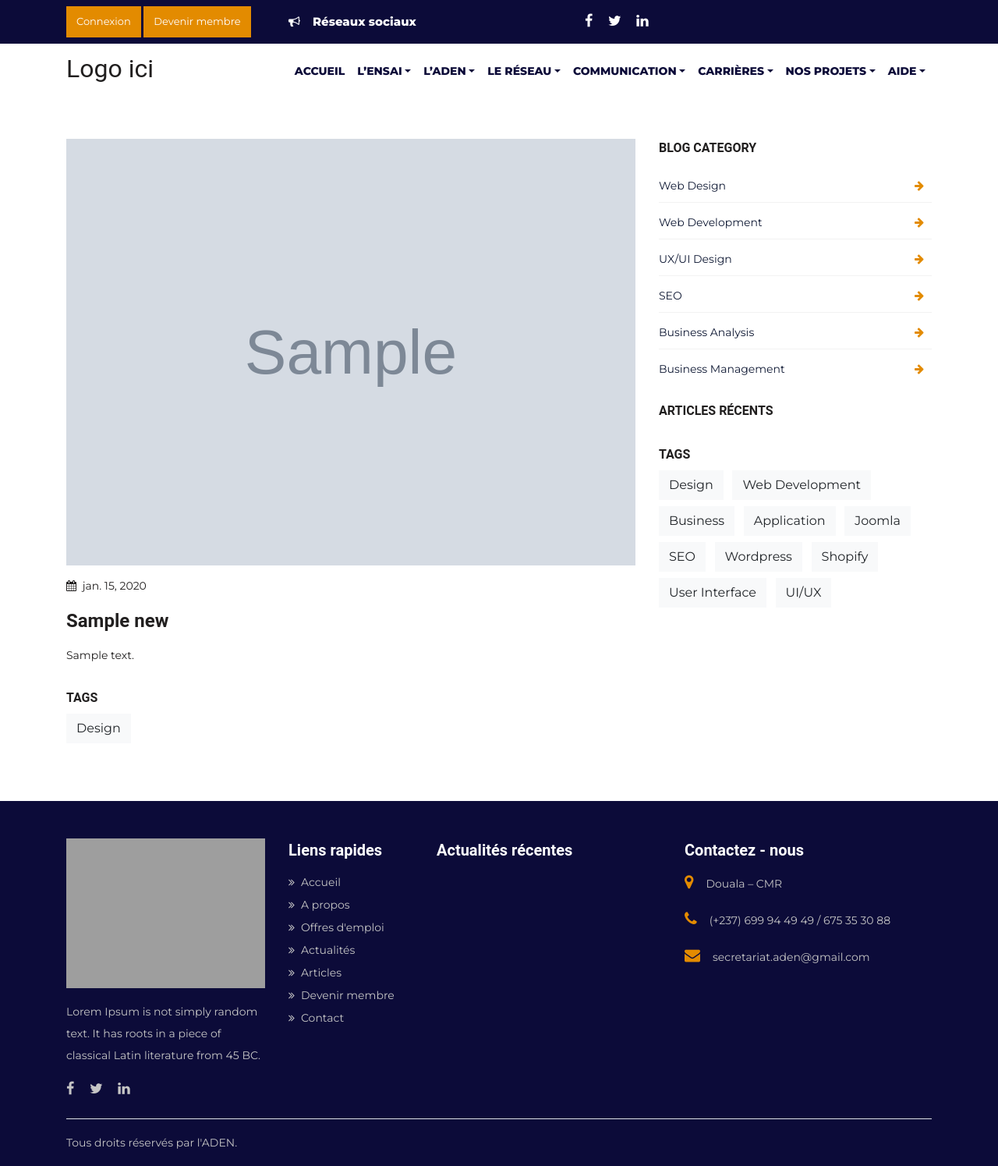
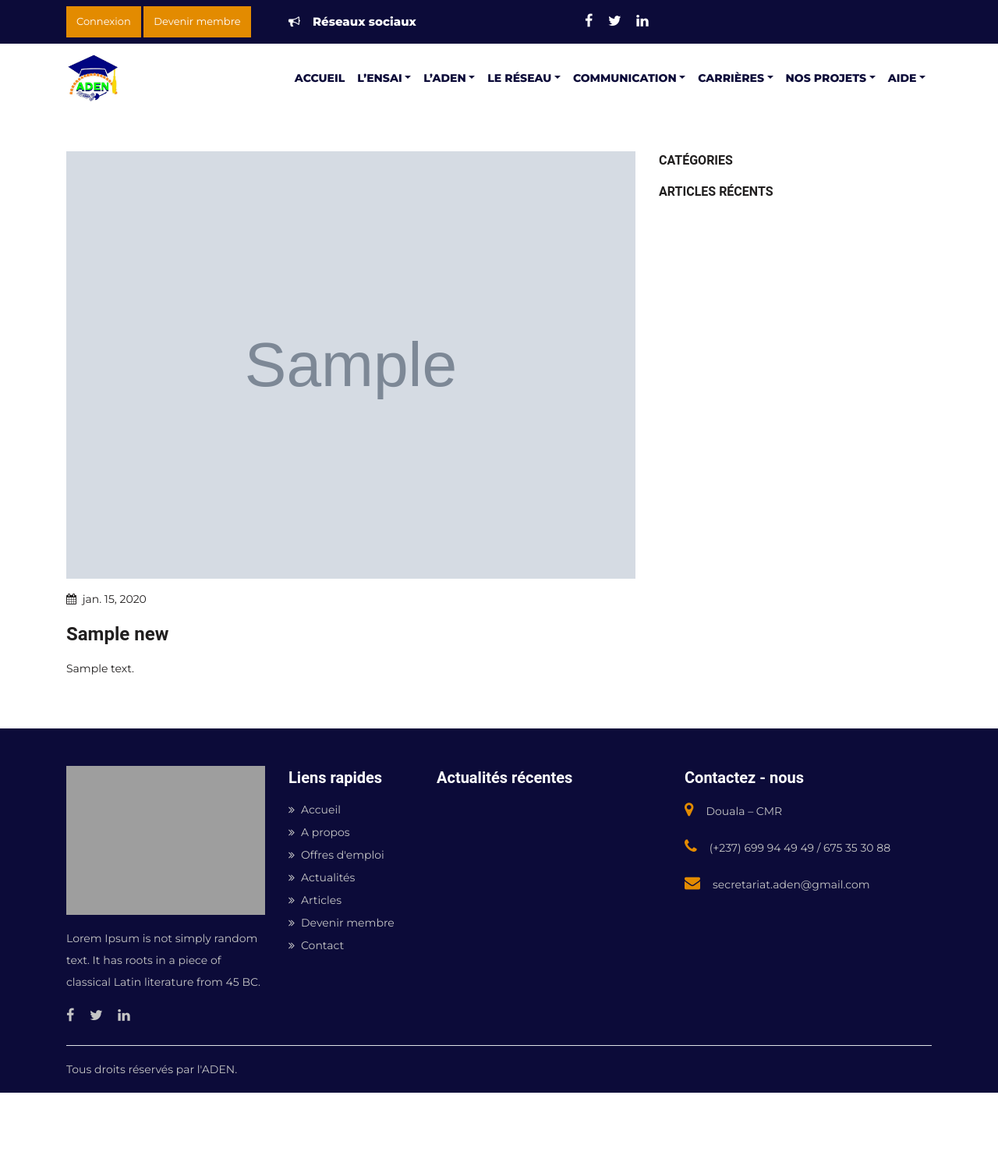
Before and after one commit to mono57/aden, a Django app: a page that uses templates/base/navbar.html in a window 1280 px wide. Shown: the whole page at 78% size. After the commit the page ends 1401 px from the top, so only its background shows below. Run offline with Django 3.2, Linux system fonts and the light colour scheme; tables that the repository leaves empty hold one stand-in row (values such as "Sample post"); grey boxes marked "Sample" are stand-in pictures; some libraries are stand-ins or nearby versions; grey boxes are pictures that could not be loaded.

Commit message:
add logo

```diff
--- a/com/templates/com/post-detail.html
+++ b/com/templates/com/post-detail.html
@@ -26,11 +26,11 @@
                 <div class="blog-desc">
                     <p>{{post.content|safe}}</p>
                 </div>
-                <div class="tags py-3">
+                <!-- <div class="tags py-3">
                     <h6 class="text-uppercase font-weight-bold">Tags</h6>
                     <a href="#" class="btn btn-light mb-2 mr-2">Design</a>
 
-                </div>
+                </div> -->
                 <!-- <div class="share">
                     <h6 class="text-uppercase font-weight-bold mb-3">Share</h6>
                     <ul class="social-icon pl-0">
@@ -108,21 +108,21 @@
                     </form>
                 </div> -->
                 <div class="blog-category">
-                    <h6 class="text-uppercase font-weight-bold mb-3">Blog Category</h6>
+                    <h6 class="text-uppercase font-weight-bold mb-3">Catégories</h6>
                     <ul class="list-unstyled">
-                        <li><a href="#">Web Design</a></li>
-                        <li><a href="#">Web Development</a></li>
-                        <li><a href="#">UX/UI Design</a></li>
-                        <li><a href="#">SEO</a></li>
-                        <li><a href="#">Business Analysis</a></li>
-                        <li><a href="#">Business Management</a></li>
+                        {% for category in categories %}
+                        <li><a href="{{category.get_absolute_url}}">{{category.name}</a></li>
+                        {% endfor %}
                     </ul>
                 </div>
                 <div class="recent-blog ">
                     <h6 class="text-uppercase font-weight-bold mb-3">Articles récents</h6>
                     {% for recent_post in recent_posts %}
                     <div class="media">
-                        <img src="assets/images/thumb_6.jpg" alt="John Doe" class="mr-3">
+                        {% if recent_post.image %}
+                        <img src="{{recent_post.image.url}}" alt="{{recent_post.title}}" class="mr-3">
+
+                        {% endif %}
                         <div class="media-body">
                             <p class="font-weight-bold mb-2">{{recent_post.title}}</p>
                             <p>Dernière modification: {{recent_post.updated_at|date}}</p>
@@ -131,19 +131,7 @@
                     {% endfor %}
 
                 </div>
-                <div class="tags pt-3">
-                    <h6 class="text-uppercase font-weight-bold">Tags</h6>
-                    <a href="#" class="btn btn-light mb-2 mr-2">Design</a>
-                    <a href="#" class="btn btn-light mb-2 mr-2">Web Development</a>
-                    <a href="#" class="btn btn-light mb-2 mr-2">Business</a>
-                    <a href="#" class="btn btn-light mb-2 mr-2">Application</a>
-                    <a href="#" class="btn btn-light mb-2 mr-2">Joomla</a>
-                    <a href="#" class="btn btn-light mb-2 mr-2">SEO</a>
-                    <a href="#" class="btn btn-light mb-2 mr-2">Wordpress</a>
-                    <a href="#" class="btn btn-light mb-2 mr-2">Shopify</a>
-                    <a href="#" class="btn btn-light mb-2 mr-2">User Interface</a>
-                    <a href="#" class="btn btn-light mb-2 mr-2">UI/UX</a>
-                </div>
+
             </div>
         </div>
     </div>
--- a/templates/base/navbar.html
+++ b/templates/base/navbar.html
@@ -11,10 +11,10 @@
         <div class="row align-content-center align-items-center">
             <div class="col-xl-3 col-lg-4 col-md-12 text-left top-btn">
                 {% if request.user.is_authenticated %}
-                  <a href="#" class="btn theme-orange" >Mon profil</a>
-                  <a href="{% url 'logout' %}" class="btn btn-danger">Déconnexion</a>
-                  {% else %}
-                  <a href="{% url 'account_login' %}" class="btn theme-orange">Connexion</a>
+                <a href="#" class="btn theme-orange">Mon profil</a>
+                <a href="{% url 'logout' %}" class="btn btn-danger">Déconnexion</a>
+                {% else %}
+                <a href="{% url 'account_login' %}" class="btn theme-orange">Connexion</a>
                 <a href="{% url 'account_signup' %}" class="btn theme-orange">Devenir membre</a>
                 {% endif %}
             </div>
@@ -35,18 +35,17 @@
 <header class="main-header" id="header">
     <div class="container">
         <nav class="navbar navbar-expand-lg navbar-dark">
-            <!-- <a class="navbar-brand" href="index.html">
+            <a class="navbar-brand" href="{% url 'home' %}">
 
-                <img src="{% static "assets/images/logo.png" %}" class="img-fluid" alt="Edusquad">
-            </a> -->
-            <h2>Logo ici</h2>
+                <img src="{% static "assets/images/logo.jpg" %}" class="img-fluid" width="70px" alt="Edusquad">
+            </a>
             <span class="navbar-toggler">
                 <i class="ti-align-left" onclick="openNav()"></i>
             </span>
             <div class="collapse navbar-collapse justify-content-end" id="collapsibleNavbar">
                 <ul class="navbar-nav">
                     <li class="nav-item ">
-                        <a class="nav-link active" href="{{home_url}}" >Accueil</a>
+                        <a class="nav-link active" href="{{home_url}}">Accueil</a>
                     </li>
                     <li class="nav-item dropdown">
                         <a class="nav-link dropdown-toggle" href="#" data-toggle="dropdown">L’ENSAI</a>
@@ -126,3 +125,86 @@
         </nav>
     </div>
 </header>
+
+<div id="mySidenav" class="sidenav">
+    <a href="javascript:void(0)" class="closebtn" onclick="closeNav()">&times;</a>
+    <div class="sidenav-links pt-4">
+        <a href="{{home_url}}">Accueil</a>
+        <button class="dropdown-btn">L'ENSAI
+            <i class="fa fa-caret-down"></i>
+        </button>
+        <div class="dropdown-container">
+            <a class="dropdown-item" href="#">Présentation institutionnelle</a>
+            <a class="dropdown-item" href="#">Ses filières et formations</a>
+
+        </div>
+        <button class="dropdown-btn">L'ADEN
+            <i class="fa fa-caret-down"></i>
+        </button>
+        <div class="dropdown-container">
+            <a class="dropdown-item" href="#">Qui sommes-nous ?</a>
+            <a class="dropdown-item" href="#">Les Statuts</a>
+            <a class="dropdown-item" href="#">Le Règlement intérieur</a>
+            <a class="dropdown-item" href="#">Le Comité Stratégique</a>
+            <a class="dropdown-item" href="#">L'Assemblée générale</a>
+            <a class="dropdown-item" href="#">Les Coordonnées</a>
+            <a class="dropdown-item" href="#">Les missions et plans d’actions annuels</a>
+        </div>
+        <button class="dropdown-btn">Réseaux
+            <i class="fa fa-caret-down"></i>
+        </button>
+        <div class="dropdown-container">
+            <a class="dropdown-item" href="#">Associations des promotions</a>
+            <a class="dropdown-item" href="#">Groupes internationaux</a>
+            <a class="dropdown-item" href="#">Conventions avec les grandes écoles</a>
+            <a class="dropdown-item" href="#">Annuaire</a>
+            <a class="dropdown-item" href="#">Nominations</a>
+            <a class="dropdown-item" href="#">Carnet</a>
+            <a class="dropdown-item" href="#">Clubs</a>
+            <a class="dropdown-item" href="#">International</a>
+            <a class="dropdown-item" href="#">News</a>
+            <a class="dropdown-item" href="#">Portrait des alumni</a>
+        </div>
+
+        <button class="dropdown-btn">Communication
+            <i class="fa fa-caret-down"></i>
+        </button>
+        <div class="dropdown-container">
+            <a class="dropdown-item" href="{{news_url}}">Actualités</a>
+            <a class="dropdown-item" href="{{events_url}}">Agenda</a>
+            <a class="dropdown-item" href="{{galery_url}}">Photos</a>
+            <a class="dropdown-item" href="#">Le Comité Stratégique</a>
+            <a class="dropdown-item" href="#">Révue interface</a>
+            <a class="dropdown-item" href="#">Téléchargements</a>
+            <a class="dropdown-item" href="{{posts_url}}">Blog</a>
+        </div>
+
+        <button class="dropdown-btn">Carrières
+            <i class="fa fa-caret-down"></i>
+        </button>
+        <div class="dropdown-container">
+            <a class="dropdown-item" href="#">Trouver un poste</a>
+            <a class="dropdown-item" href="#">Proposer une offre</a>
+            <a class="dropdown-item" href="#">Déposer son CV</a>
+            <a class="dropdown-item" href="#">Recruter un ENSAI</a>
+        </div>
+
+        <button class="dropdown-btn">Nos Projets
+            <i class="fa fa-caret-down"></i>
+        </button>
+        <div class="dropdown-container">
+            <a class="dropdown-item" href="#">Projets institutionnels</a>
+            <a class="dropdown-item" href="#">Projets industriels</a>
+            <a class="dropdown-item" href="#">Proposer une idée de projet</a>
+        </div>
+
+        <button class="dropdown-btn">Aide
+            <i class="fa fa-caret-down"></i>
+        </button>
+        <div class="dropdown-container">
+            <a class="dropdown-item" href="#">FAQ</a>
+            <a class="dropdown-item" href="#">Mentions légales</a>
+            <a class="dropdown-item" href="#">Contact</a>
+        </div>
+    </div>
+</div>
```
Also changed, not shown: templates/index.html (+10 -31 lines), static/assets/images/logo.jpg (added), static/assets/images/logo.png (deleted).
